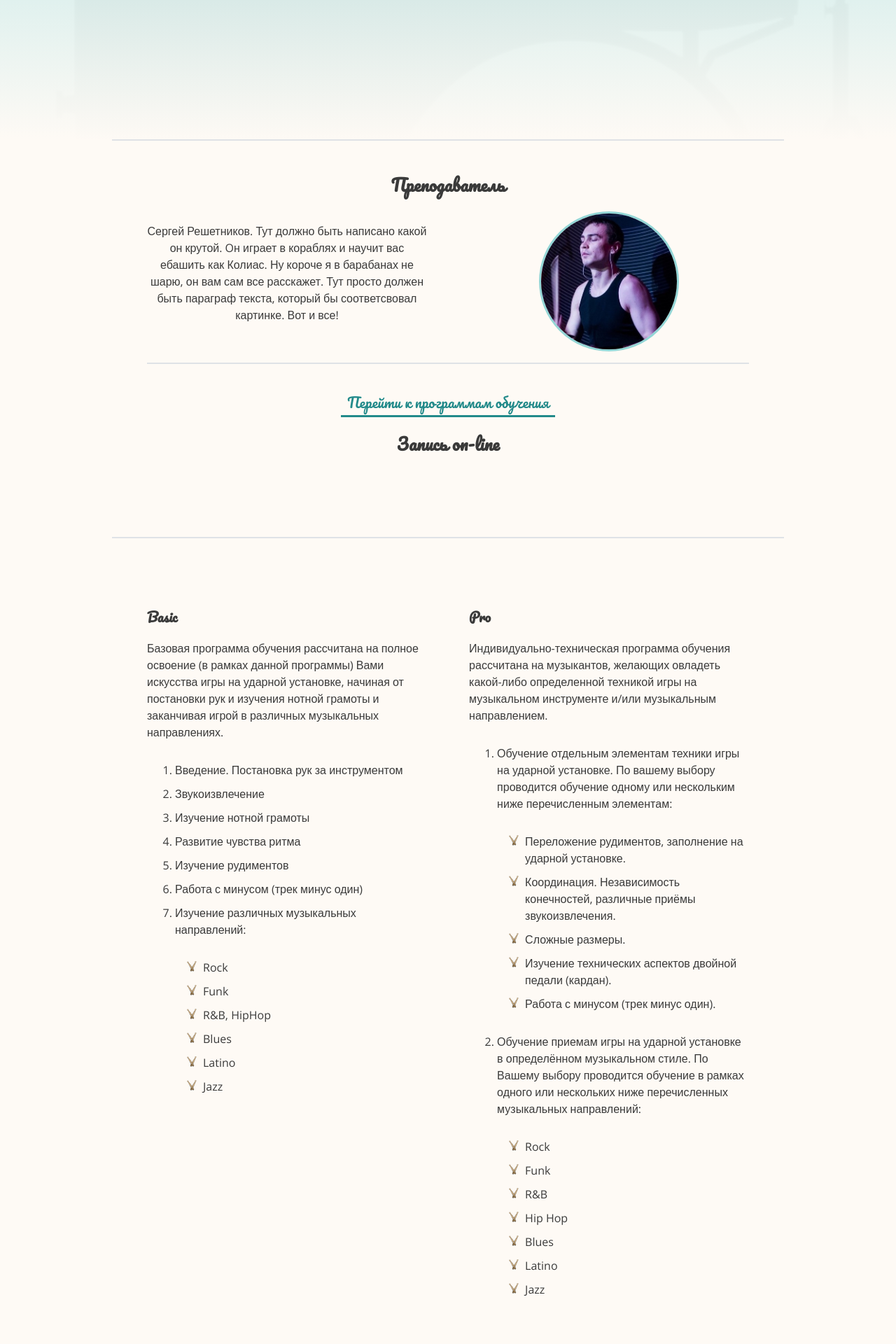
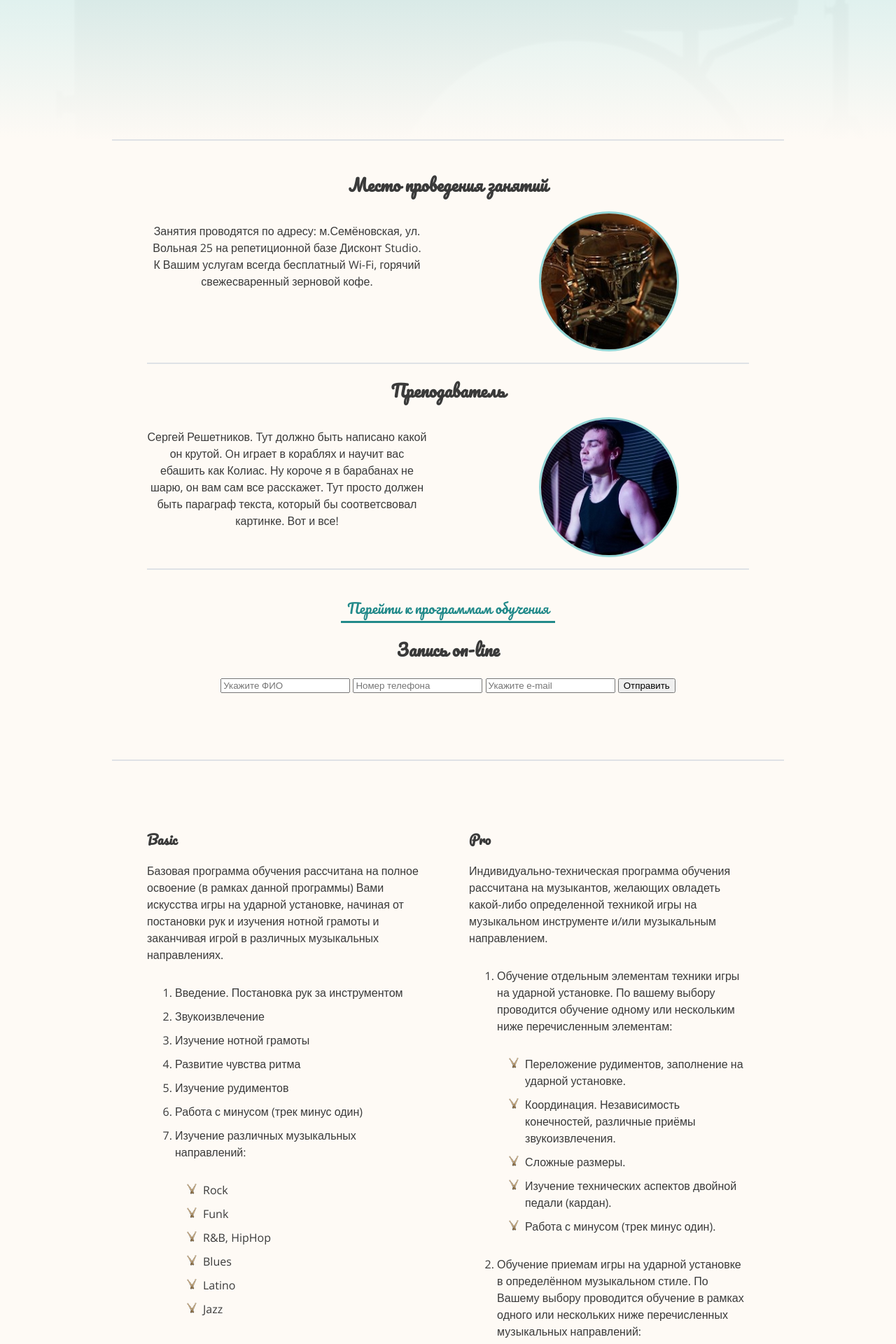
Before and after one commit to reshvaleria/drumslessons, a PHP site: page / in a window 1280 px wide. Shown: the part 651-2571 px from the top of the page at 70% size. Run offline with PHP 8.4, Linux system fonts and the light colour scheme.

Commit message:
added a php form to send email

```diff
--- a/index.html
+++ b/index.php
@@ -1,5 +1,5 @@
 <!DOCTYPE html>
-<html>
+<html lang="ru">
 
 <head>
   <title></title>
@@ -16,6 +16,16 @@
   </header>
 
   <div class="primary-content t-border">
+      <h2>Место проведения занятий</h2>
+      <div class="group intro">
+          <div class="basic">
+              <p>Занятия проводятся по адресу: м.Семёновская, ул. Вольная 25 на репетиционной базе Дисконт Studio.<br>
+                  К Вашим услугам всегда бесплатный Wi-Fi, горячий свежесваренный зерновой кофе.</p>
+          </div>
+          <div class="pro">
+              <img src="img/test.jpg" alt="Студия" class="profile-image">
+          </div>
+      </div>
       <h2>Преподаватель</h2>
       <div class="group intro">
           <div class="basic">
@@ -23,14 +33,20 @@
           картинке. Вот и все!</p>
           </div>
       <div class="pro">
-        <img src="img/teacher.jpg" alt="Сергей Решетников"class="profile-image">
+        <img src="img/teacher.jpg" alt="Сергей Решетников" class="profile-image">
       </div>
       </div>
       <a class="callout" href="#programs">Перейти к программам обучения</a>
-      <div class="signin">
+      <div class="signin" id="signin">
         <h2>Запись on-line</h2>
-        <p>
-        </p>
+          <form action="send.php" method="post">
+              <input type="text" name="fio" placeholder="Укажите ФИО" required>
+              <input type="text" name="phone" placeholder="Номер телефона" required>
+              <input type="text" name="email" placeholder="Укажите e-mail" required>
+              <input type="submit" value="Отправить">
+          </form>
+<!--        <p>-->
+<!--        </p>-->
       </div>
     </div>
 
@@ -53,8 +69,9 @@
             <li> Blues</li>
             <li> Latino </li>
             <li> Jazz</li>
+          </ul>
+
         </ol>
-        </ul>
       </div>
 
       <div class="pro">
@@ -88,6 +105,7 @@
 
     <footer class="main-footer">
       <p>Мы <a href="https://vk.com/drumschool11" target="_blank">ВКонтакте</a>.</p>
+        <a href="#signin">Перейти к заявке обратной связи &raquo;</br></a>
         <a href="#top">Вернуться к началу страницы &raquo;</a>
     </footer>
 </body>
```
Also changed, not shown: send.php (added, +62 -0 lines), img/test.jpg. Lines whose indentation alone changed are shown as unchanged.
